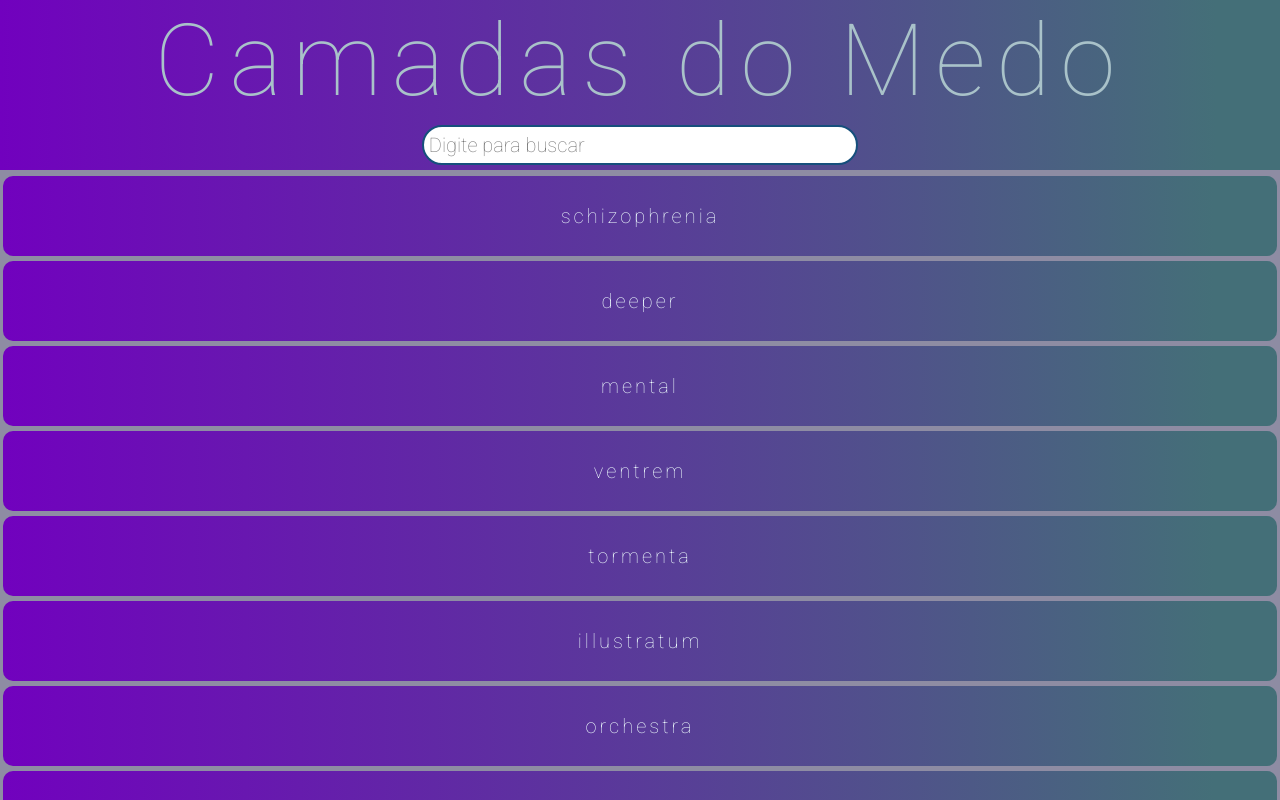
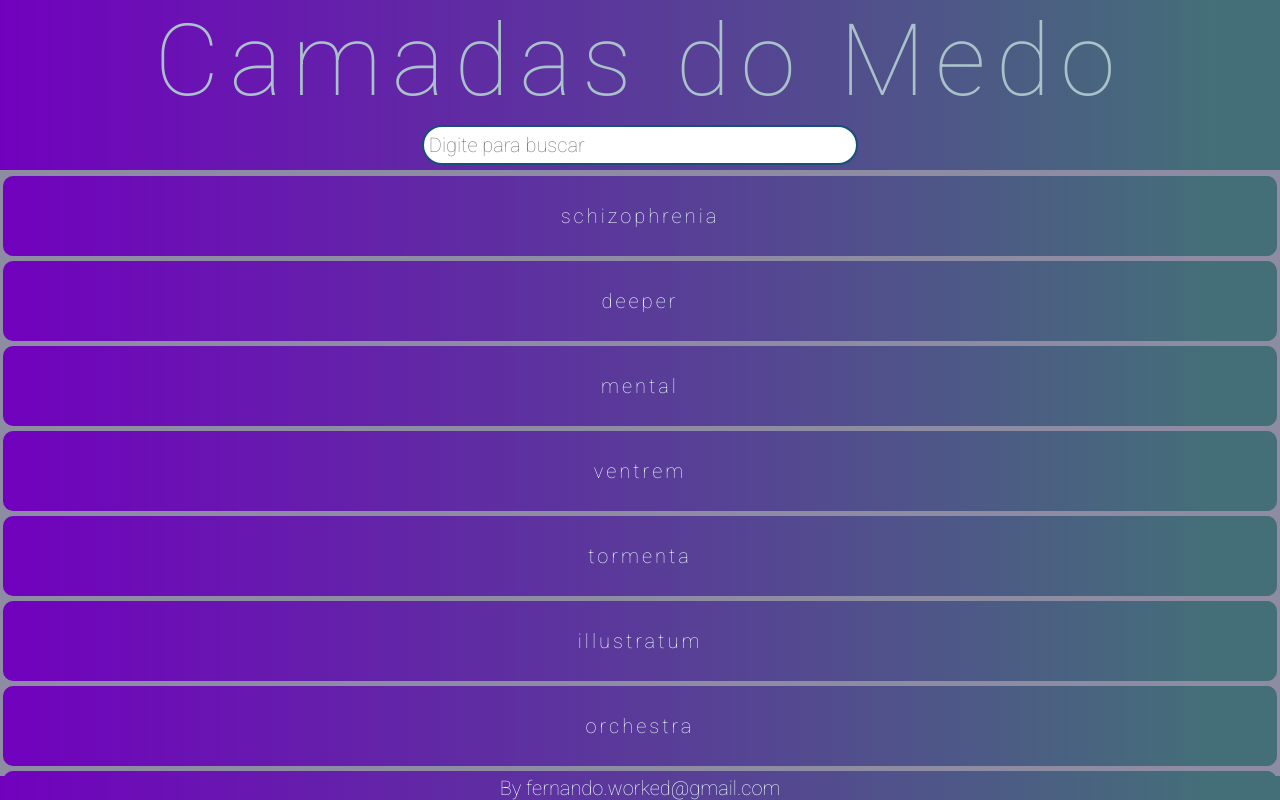
Before and after one commit to fernando-worked/curto-terror-v2, a Next.js app: page / in a window 1280 px wide. Built offline with nearby package versions, Linux system fonts and the light colour scheme.

Commit message:
adicionado footer

```diff
--- a/src/app/globals.css
+++ b/src/app/globals.css
@@ -33,7 +33,7 @@ html{
 }
 
 .conteudo{
-  height: 100vh;
+  height: 97vh;
   overflow: auto;
   scroll-behavior: smooth;
   scrollbar-width: thin;
@@ -42,9 +42,11 @@ html{
 }
 
 .footer{
-  position: fixed;
   bottom: 0;
-  display: none;
+  background: var(--primary-color);
+  text-align: center;
+  color: azure;
+  height: 3vh;
 }
 
 .titulo-tile{
@@ -59,12 +61,13 @@ html{
   cursor: pointer;
   border-radius: 10px;
   letter-spacing: 3px;
-  transition: background-color 0.3s, border-color 0.3s; /* Adiciona um efeito de transição suave */
+  transition: background-color 0.3s, border-color 0.3s, letter-spacing 0.3s; /* Adiciona um efeito de transição suave */
 }
 
 .titulo-tile:hover {
   background: var(--hover-color); /* Altera a cor de fundo ao passar o mouse */
   border: #164f7c 1px solid;
+  letter-spacing: 5px;
 }
 
 .input-holder{
@@ -113,8 +116,6 @@ html{
   cursor: default;
 }
 
-
-
 .texto{
   margin: 0px 10px;
   margin-bottom: 3vh;
```
